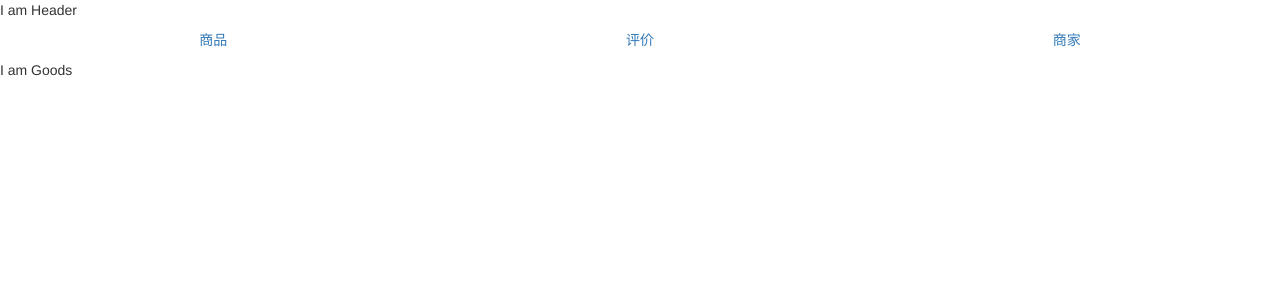
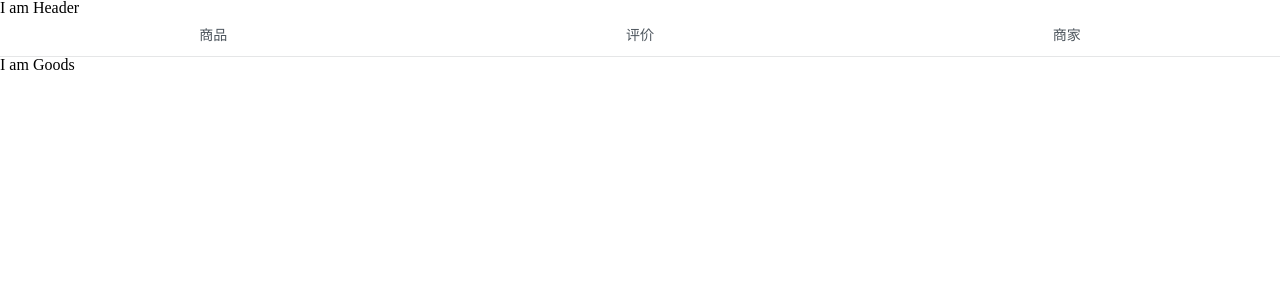
Before and after one commit to xuezhinan/VueDemo, a Vue app: page / in a window 1280 px wide. Shown: the top 300 px of the page. Built offline with nearby package versions, Linux system fonts and the light colour scheme.

Commit message:
项目框架搭建

```diff
--- a/index.html
+++ b/index.html
@@ -10,7 +10,6 @@
     <meta name="viewport" content="width=device-width,initial-scale=1.0,maximum-scale=1.0,minimum-scale=1.0,user-scablable=no">
     <link rel="stylesheet" href="/static/css/reset.css">
     <link rel="stylesheet" href="">
-    <link rel="stylesheet" href="/static/comment_page/bootstrap.css">
     <title>vue_demo</title>
     <style>
 
--- a/src/App.vue
+++ b/src/App.vue
@@ -29,9 +29,15 @@
     line-height: 40px;
     width: 100%;
     display: flex;
+    border-bottom: 1px solid rgba(7,17,27,0.1);
   }
   .tab .tab-item{
     flex: 1;
     text-align: center;
+    font-size: 14px;
+    color: rgb(77,85,93);
+  }
+  .router-link-active{
+    color: rgb(240,20,20) !important;
   }
 </style>
```
